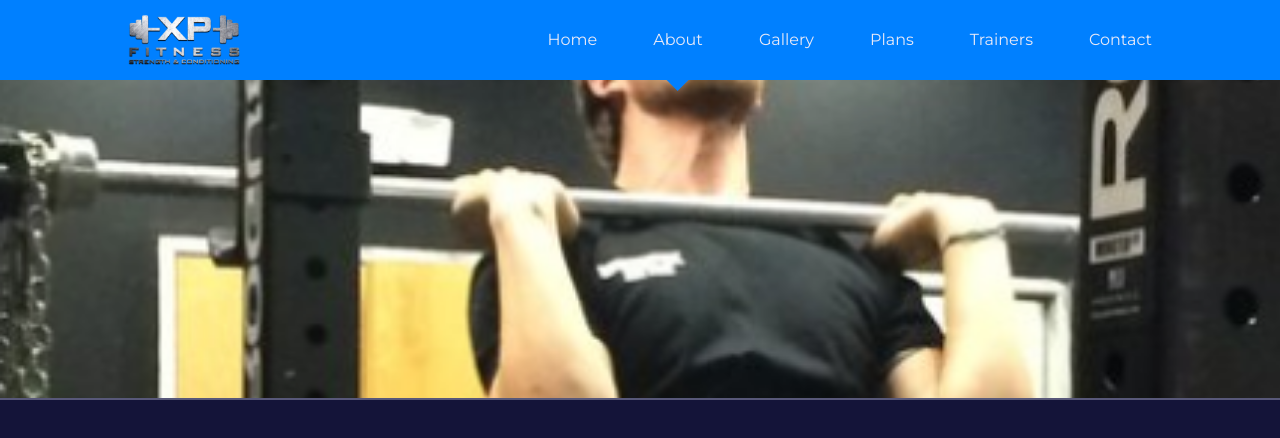
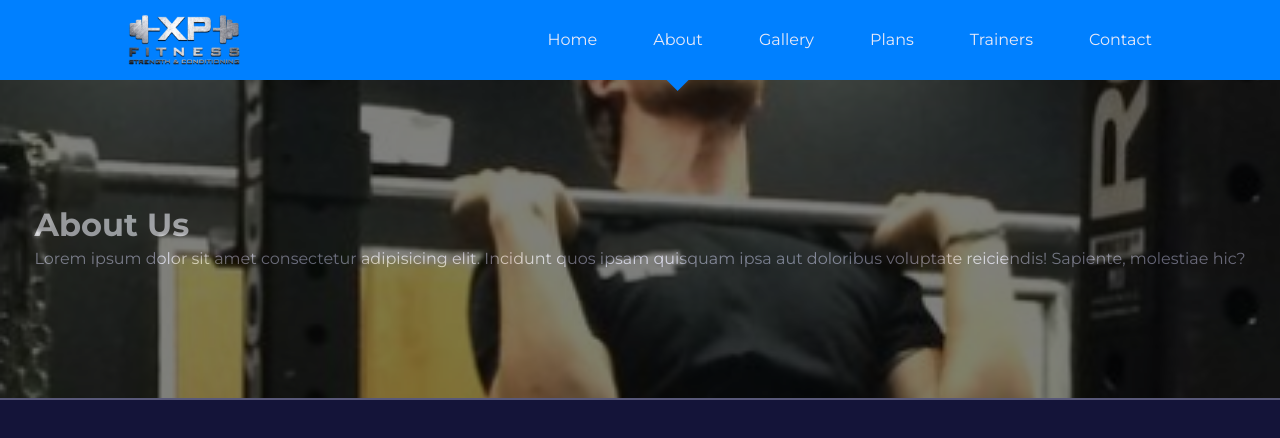
Before and after one commit to Eddysam2000/XP-Fitness, a React (Create React App) app: page /about in a window 1280 px wide. Shown: the top 438 px of the page. Built offline with nearby package versions, Linux system fonts and the light colour scheme.

Commit message:
about added

```diff
--- a/src/index.css
+++ b/src/index.css
@@ -189,6 +189,10 @@
     position: absolute;
 }
 
+.header_container-bg img {
+    opacity: 0.5;
+}
+
 
 
 
```
